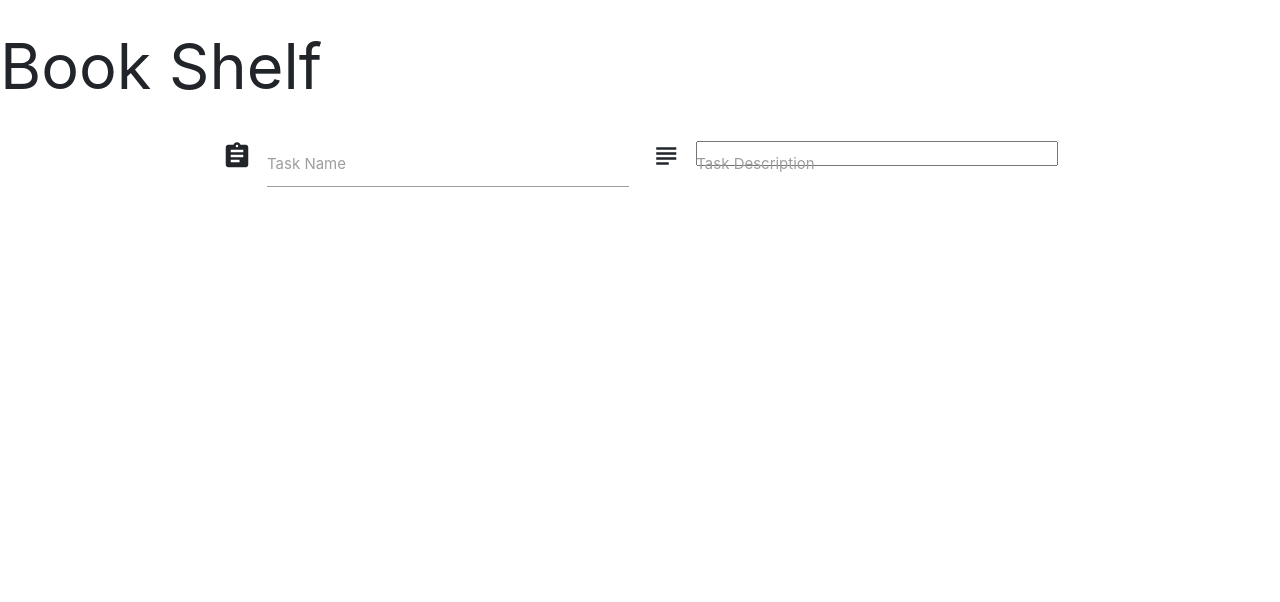
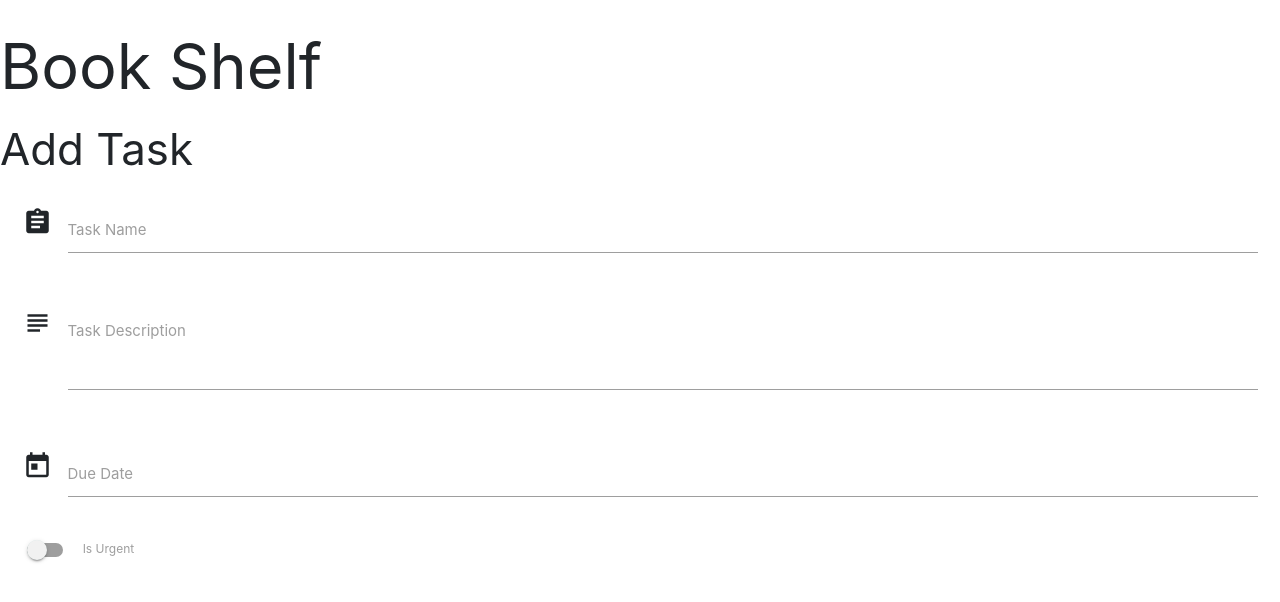
Before and after one commit to Pysched/manager, a Flask app: page /add_task in a window 1280 px wide. Shown: the top 602 px of the page. Run offline with Flask 2, Linux system fonts and the light colour scheme; data that the repository does not hold is empty; some libraries are stand-ins or nearby versions.

Commit message:
updated base.html

```diff
--- a/templates/addtask.html
+++ b/templates/addtask.html
@@ -2,18 +2,37 @@
 {% block content %}
 
 
-  <div class="container">
-    <form class="col s12">
+ <h3>Add Task</h3>
+<div class="row">
+    <form action="" method="POST" class="col s12">
         <div class="row">
             <div class="input-field col s12">
                 <i class="material-icons prefix">assignment</i>
-          <input id="icon_prefix" type="text" class="validate">
+                <input id="task_name" name="task_name" type="text">
                 <label for="icon_prefix">Task Name</label>
             </div>
+        </div>
+        <div class="row">
             <div class="input-field col s12">
                 <i class="material-icons prefix">subject</i>
-          <input type="textarea" name="task_description" id="task_description" class="materialize-text">
+                <textarea name="task_description" id="task_description" class="materialize-textarea"></textarea>
                 <label for="icon_telephone">Task Description</label>
+            </div>
+        </div>
+        <div class="row">
+            <div class="input-field col s12">
+                <i class="material-icons prefix">today</i>
+                <input id="matfix" name="due_date" type="text" class="datepicker">
+                <label for="icon_prefix">Due Date</label>
+            </div>
+        </div>
+        <div class="row">
+            <div class="switch">
+                <label>
+                  <input id="is_urgent" name="is_urgent" type="checkbox">
+                  <span class="lever"></span>
+                  Is Urgent
+                </label>
             </div>
         </div>
     </form>
--- a/templates/base.html
+++ b/templates/base.html
@@ -31,9 +31,18 @@
    <!-- Compiled and minified JavaScript -->
      <script src="https://cdnjs.cloudflare.com/ajax/libs/materialize/0.100.2/js/materialize.min.js"></script>
 
-     <script>  $(document).ready(function(){
+     <script>
+    $(document).ready(function(){
     $('.collapsible').collapsible();
-  });
+    });
+
+    $(document).ready(function(){
+        $('.datepicker').datepicker();
+      });
+
+    document.getElementById("matfix").addEventListener("click", function(e) {
+	e.stopPropagation();
+    });
         </script>
 </body>
 </html>
```
Lines whose indentation alone changed are shown as unchanged.
